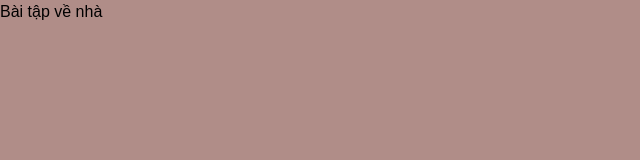
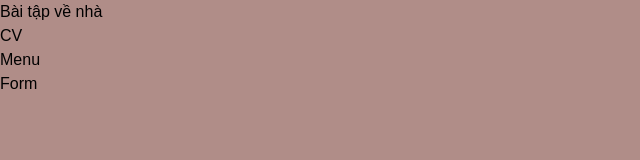
Before and after one commit to SatthuanDuDu/f8-homework-day5, a plain HTML site: page BTVN_Day4/index.html in a window 1280 px wide. Shown: the whole page, without its empty margins (0-640 px from the left). Drawn offline with Linux system fonts and the light colour scheme.

Commit message:
update 1

```diff
--- a/BTVN_Day4/index.html
+++ b/BTVN_Day4/index.html
@@ -9,5 +9,10 @@
 </head>
 <body>
     <p>Bài tập về nhà</p>
+    <ul>
+        <li>CV</li>
+        <li>Menu</li>
+        <li>Form</li>
+    </ul>
 </body>
 </html>
```
